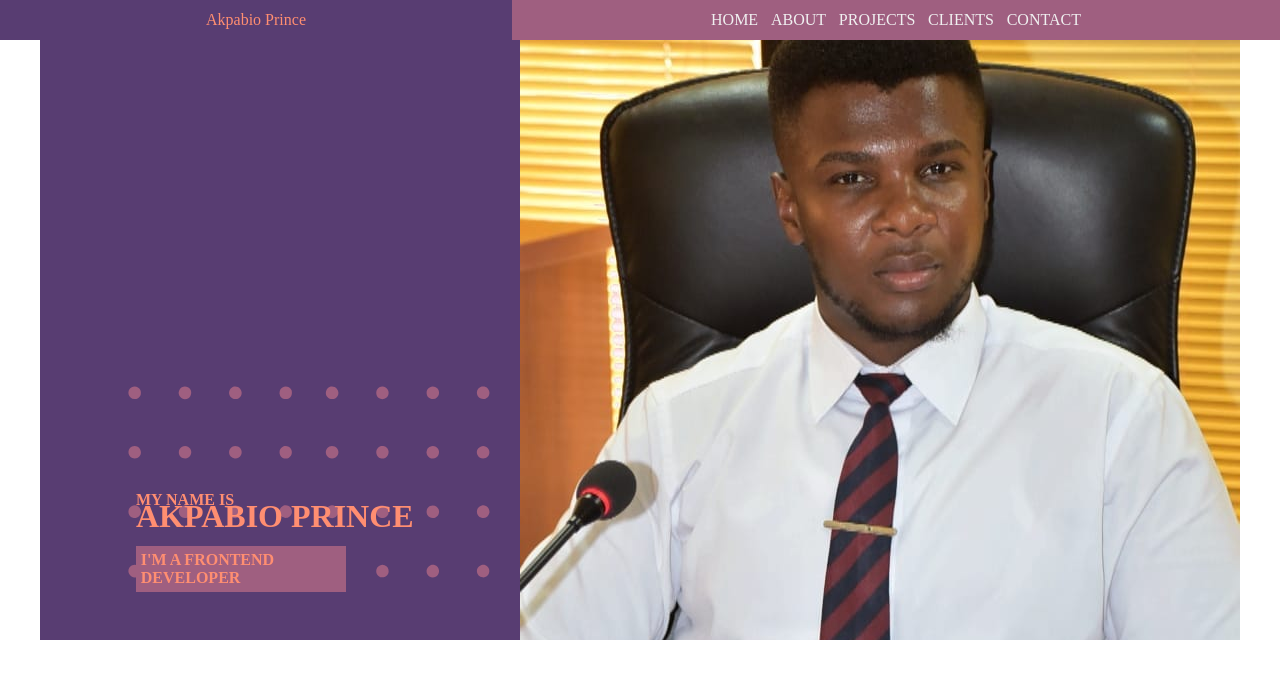
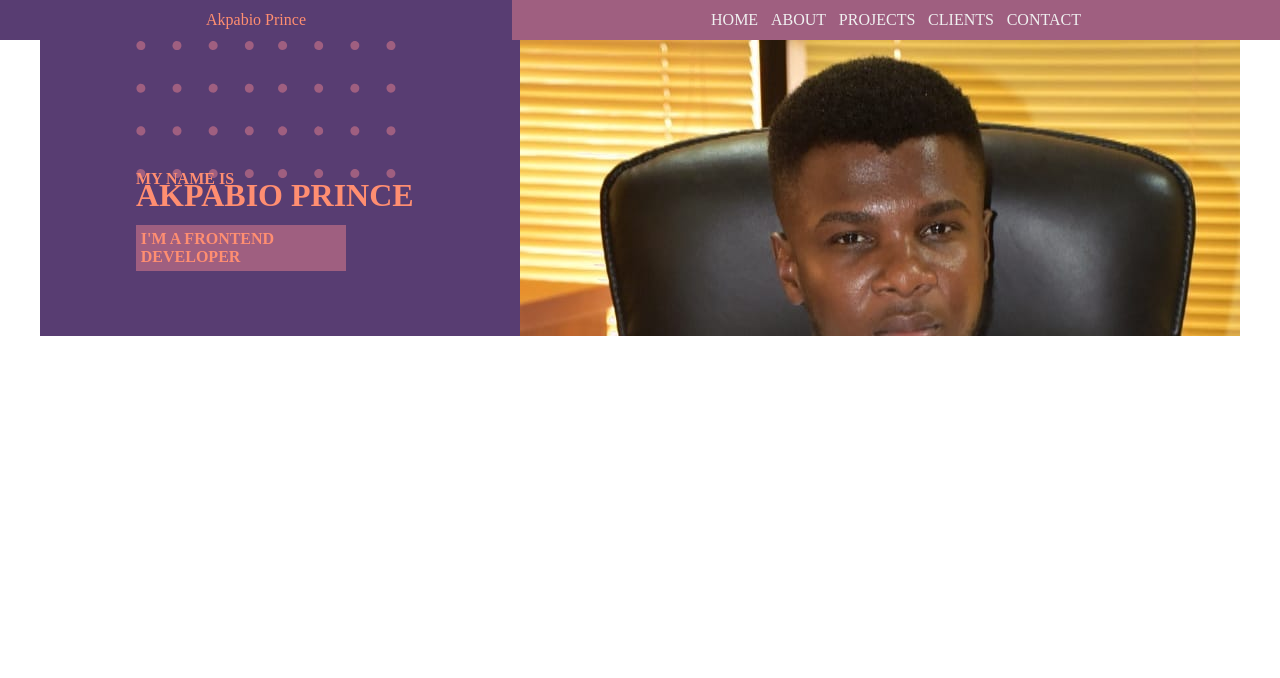
Before and after one commit to PrinceAkpabio/akpabioprince.app, a React (Create React App) app: page / in a window 1280 px wide. Shown: the top 678 px of the page. Built offline with nearby package versions, Linux system fonts and the light colour scheme; a web font is replaced by a local one.

Commit message:
added responsive hero component

```diff
--- a/src/Assets/styles/_hero.scss
+++ b/src/Assets/styles/_hero.scss
@@ -1,5 +1,5 @@
 .hero {
-  height: calc(80vh - 2.5rem);
+  height: var(--clamphero);
   position: relative;
   .hero-imgs {
     display: flex;
@@ -16,13 +16,13 @@
       background-repeat: no-repeat;
       background-size: cover;
       width: 100%;
-      height: 60%;
+      height: var(--clampimg);
     }
     .hero-imgs-dots {
       position: relative;
       margin-top: 0;
       width: 100%;
-      height: 40%;
+      height: var(--clampdots);
       background-position: bottom;
       background-repeat: no-repeat;
       background-size: contain;
@@ -47,7 +47,85 @@
     position: absolute;
     flex-direction: column;
     justify-content: center;
-    bottom: 8%;
+    bottom: 5%;
+    left: 5%;
+    color: $accent;
+
+    h2 {
+      margin: 0 0 -0.7rem;
+      padding: 0;
+    }
+    h1 {
+      margin: 0 0 0.7rem;
+      padding: 0;
+    }
+    h3 {
+      padding: 0.3rem;
+      background-color: $sub1;
+      width: 210px;
+    }
+  }
+}
+
+// mobile-sm
+@media screen and (min-width: $mobile-sm) and (min-height: 562px) {
+  // .hero {
+  //   height: var(--clampherosm);
+  // }
+  .hero-img-hero {
+    height: var(--clampimgsm);
+  }
+  .hero > .hero-imgs > .hero-imgs-dots {
+    position: relative;
+    margin-top: 0;
+    width: 100%;
+    height: var(--clampdotsm);
+    background-position: bottom;
+    background-repeat: no-repeat;
+    background-size: contain;
+    background-color: $primary;
+
+    #dots {
+      position: absolute;
+      width: 30vw;
+      height: 50%;
+      bottom: 1%;
+      right: 4%;
+      background-position: bottom;
+      background-repeat: no-repeat;
+      color: $sub1;
+      background-size: contain;
+    }
+  }
+}
+
+// Tablet
+@media screen and (min-width: $tab-sm) and (min-height: 547px) {
+  .hero {
+    height: var(--clampherotab);
+  }
+  .hero > .hero-imgs {
+    flex-direction: row;
+    .hero-imgs-hero {
+      order: 1;
+      width: 60%;
+      height: 100%;
+    }
+    .hero-imgs-dots {
+      order: 0;
+      background-color: $primary;
+      width: 40%;
+      height: 100%;
+
+      #dots {
+        top: -1%;
+        left: 7%;
+      }
+    }
+  }
+
+  .hero > .hero-content {
+    bottom: 22%;
     left: 8%;
     color: $accent;
 
@@ -66,56 +144,3 @@
     }
   }
 }
-
-// Tablet
-@media screen and (min-width: $tab-sm) {
-  .hero > .hero-imgs {
-    display: flex;
-    flex-direction: row;
-    width: 100%;
-    height: 100%;
-    .hero-imgs-hero {
-      order: 1;
-      margin-top: 0;
-      background-position: center;
-      background-repeat: no-repeat;
-      background-size: cover;
-      width: 60%;
-      height: 100%;
-    }
-    .hero-imgs-dots {
-      order: 0;
-      margin-top: 0;
-      background-position: top;
-      background-repeat: no-repeat;
-      background-size: contain;
-      background-color: $primary;
-      width: 40%;
-      height: 100%;
-    }
-  }
-
-  .hero-content {
-    display: flex;
-    position: absolute;
-    flex-direction: column;
-    justify-content: center;
-    bottom: 12%;
-    left: 8%;
-    color: $accent;
-
-    h2 {
-      margin: 0 0 -0.7rem;
-      padding: 0;
-    }
-    h1 {
-      margin: 0 0 0.7rem;
-      padding: 0;
-    }
-    h3 {
-      padding: 0.3rem;
-      background-color: $sub1;
-      width: 210px;
-    }
-  }
-}
--- a/src/Assets/styles/_variables.scss
+++ b/src/Assets/styles/_variables.scss
@@ -15,6 +15,9 @@ $font2: "Yeon Sung", cursive;
 // Responsive
 $mobile-menu: 855px;
 $tab-sm: 695px;
+$mobile-sm: 320px;
+$mobile-md: 375px;
+$mobile-lg: 425px;
 
 // Mixins
 
--- a/src/Assets/styles/config.js
+++ b/src/Assets/styles/config.js
@@ -11,8 +11,28 @@ export function ClampBuilder( minWidthPx, maxWidthPx, minFontSize, maxFontSize )
   return `clamp( ${ minFontSize }rem, ${ yAxisIntersection }rem + ${ slope * 100 }vw, ${ maxFontSize }rem )`
 }
 
+export function ImgBuilder( minWidthPx, maxWidthPx, minFontSize, maxFontSize ) {
+  const root = document.querySelector( "html" );
+  const pixelsPerRem = Number( getComputedStyle( root ).fontSize.slice( 0,-2 ) );
+
+  const minWidth = minWidthPx / pixelsPerRem;
+  const maxWidth = maxWidthPx / pixelsPerRem;
+
+  const slope = ( maxFontSize - minFontSize ) / ( maxWidth - minWidth );
+ const yAxisIntersection = -minWidth * slope + minFontSize;
+
+  return `clamp( ${ minFontSize }vh, ${ yAxisIntersection }vw + ${ slope * 90 }vw, ${ maxFontSize }vh )`
+}
+
 
 export const TextStyle = {
+'--clamphero': ImgBuilder('320', '695', '80', '110'),
+'--clampherosm': ImgBuilder('320', '695', '60', '110'),
+'--clampherotab': ImgBuilder('695', '1023', '37', '40'),
+'--clampimgsm': ImgBuilder('320', '695', '50', '110'),
+'--clampimg': ImgBuilder('320', '695', '75', '80'),
+'--clampdots': ImgBuilder('320', '695', '50', '65'),
+'--clampdotsm': ImgBuilder('320', '695', '30', '45'),
 '--clamph0': ClampBuilder('320', '840', '2', '2.5'),
 '--clamph1': ClampBuilder('320', '840', '2', '3'),
 '--clamph2': ClampBuilder('320', '840', '1.4', '2.8'),
```
Also changed, not shown: 1 other file (tests, documents, lock files or other folders).
